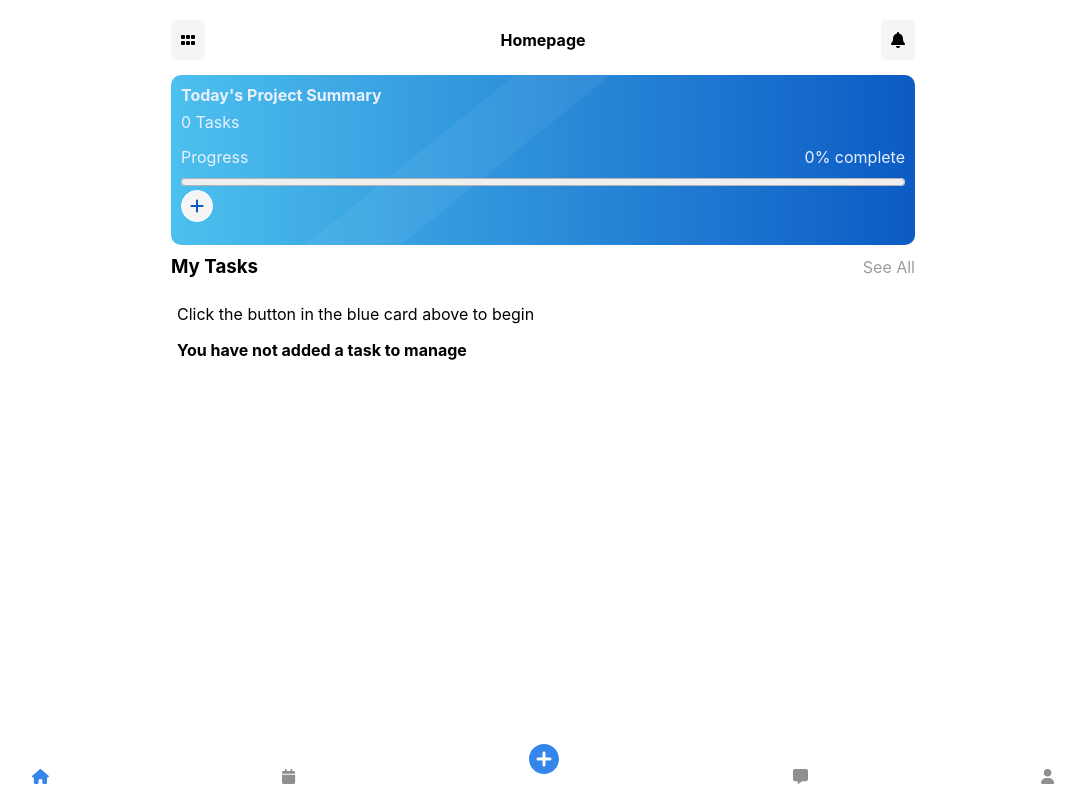
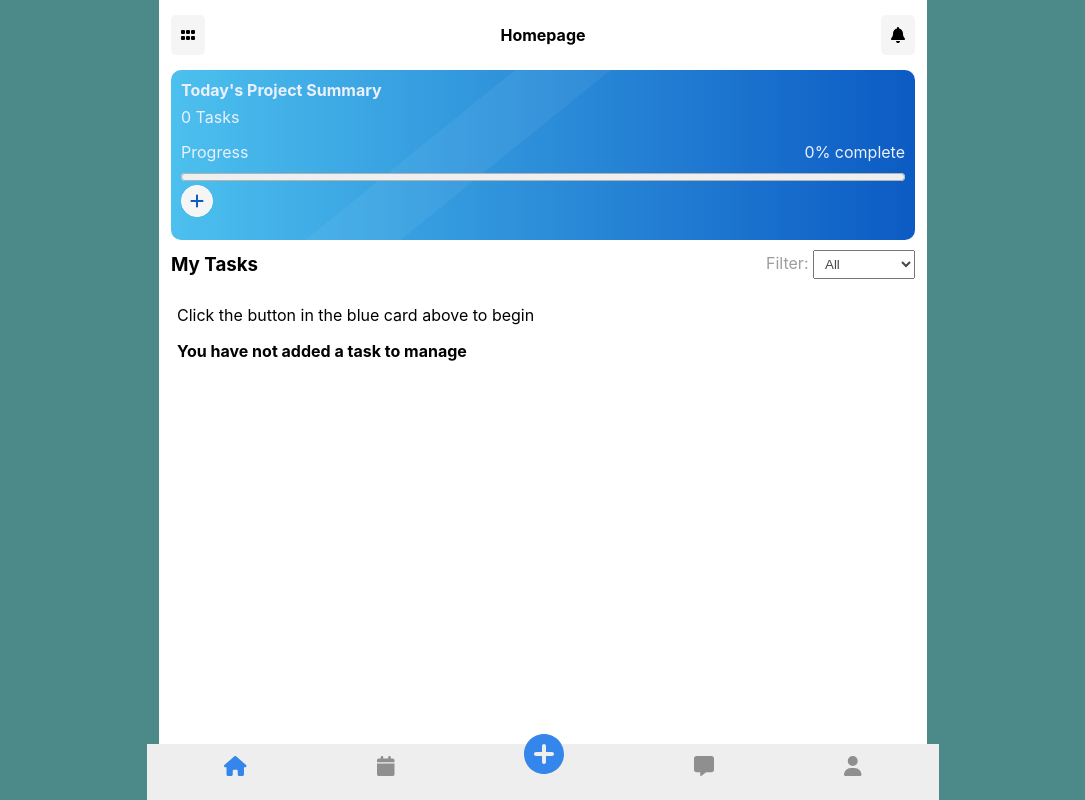
Before and after one commit to dimlaw7/Go-Task-Manager, a React (Create React App) app: page / in a window 1280 px wide. Both pictures are taken after a click on the button "Let's Start". Shown: the whole page, without its empty margins (97-1182 px from the left). Built offline with nearby package versions, Linux system fonts and the light colour scheme.

Commit message:
Finish touches to design responsiveness

```diff
--- a/src/components/Homepage.jsx
+++ b/src/components/Homepage.jsx
@@ -3,7 +3,6 @@ import { FontAwesomeIcon } from '@fortawesome/react-fontawesome';
 import { faHome, faCalendar,faMessage, faUser, faTrash, faEdit } from '@fortawesome/free-solid-svg-icons';
 import listIcon from './listIcon.svg';
 import newIcon from './addnew.svg';
-//import { Modalform } from './Modalform';
 import { Header } from "./Header";
 import { Datacard } from "./Datacard";
 import { Modalform } from "./Modalform";
@@ -13,12 +12,19 @@ const d = new Date(new Date().getTime() - (new Date().getTimezoneOffset() * 6000
 const todayIs = d.toJSON().slice(0, 10);
 console.log(d.toJSON());
 const timeIs = d.toJSON().slice(11, 16);
+
 const initialTodos = () => {
     const getTodos = window.localStorage.getItem('initialTodos');
     if (getTodos) {
         return JSON.parse(getTodos)
     }
     return [];
+}
+
+const FILTER_MAP = {//Object to filter todos
+    All: () => true,
+    Incomplete: (todo) => !todo.status,
+    Complete: (todo) => todo.status,
 }
 
 const reducer = (state, action) => {
@@ -39,12 +45,15 @@ const reducer = (state, action) => {
             window.localStorage.setItem('initialTodos',JSON.stringify(action.payload));
             return [...action.payload];
         case 'toggle-check':
-            return state.map((todo,index) =>  action.payload.id === index ? {
+            const toggledArr = state.map((todo,index) =>  action.payload.id === index
+                ? {
                     ...todo,
                     status: !todo.status
                 }
                 : { ...todo }
             )
+            window.localStorage.setItem('initialTodos',JSON.stringify(toggledArr));
+            return toggledArr;
         default:
             return state;
     }
@@ -57,7 +66,9 @@ const Homepage = () => {
     const [taskTime, setTaskTime] = useState(timeIs);
     const [taskTimeEnd, setTaskTimeEnd] = useState(timeIs);
     const [taskStatus, setTaskStatus] = useState('Incomplete');
+    const [filter, setFilter] = useState('All');
     const [todos, dispatch] = useReducer(reducer, initialTodos());
+
     const modalProps = {
         taskTitle,
         setTaskTitle,
@@ -74,6 +85,7 @@ const Homepage = () => {
         setModal,
         todos,
     }
+
     function handleDelete(e, index) {
         e.preventDefault();
         dispatch({
@@ -83,11 +95,13 @@ const Homepage = () => {
             }
         })
     }
+
     function handleEdit(e, todo, index) {
         e.preventDefault();
         setModal({type: 'edit-task', display: true, id: index});
         setTaskTitle(todo.title);
     }
+
     return (
         <>
             <Header />
@@ -97,14 +111,18 @@ const Homepage = () => {
                 <section className='tasks'>
                     <div className='info'>
                         <h3 className='title'>My Tasks</h3>
-                        <span className='aside'>See All</span>
+                        <span className='aside'>
+                            <label htmlFor="sort-todo">Filter:   </label>
+                            <select className='sort-todo' onChange={(e) => {setFilter(e.target.value)}}>
+                                <option value="All">All</option>
+                                <option value="Complete">Complete</option>
+                                <option value="Incomplete">Incomplete</option>
+                            </select>
+                        </span>
                     </div>
                     <div className='container'>
                         <ul className='task-list'>
-                            {todos.length ? todos.map((todo,index) => {
-                                //I used the equation in the KEY/ID below to undo the
-                                //effect of reverse() method on the index of the array
-                               // const realIndex = -(index - (todos.length-1));
+                            {todos.length ? todos.filter(FILTER_MAP[filter]).map((todo,index) => {
                                 return (
                                 <li key={index} id={index}>
                                     <input type="checkbox" name="toggle-check" onChange={() => dispatch({type: 'toggle-check', payload:{id: index}})} checked={todo.status}/>
@@ -122,8 +140,7 @@ const Homepage = () => {
                                         <FontAwesomeIcon icon={faEdit}/>
                                     </div>
                                 </li>
-                            )})
-                            :
+                            )}) :
                             (
                                 <>
                                     <br/><br/>
--- a/src/index.css
+++ b/src/index.css
@@ -20,6 +20,7 @@ body {
   body {
     max-width: 768px;
     margin: 0 auto;
+    background: #4c8989;
   }
 }
 
@@ -65,7 +66,7 @@ section.hero {
 
 /*Homepage component css*/
 header {
-  margin-top: 20px;
+  padding-top: 15px;
 }
 
 header nav {
@@ -224,6 +225,12 @@ section.tasks {
   color: #9d9d9d;
 }
 
+.tasks .sort-todo {
+  outline: none;
+  padding: 5px 7px;
+  color: #4b4444;
+}
+
 ul.task-list {
   display: flex;
   flex-direction: column-reverse;
@@ -277,12 +284,42 @@ footer {
   padding: 12px 12px 0;
 }
 
+
 footer > * {
   flex-grow: 1;
   text-align: center;
+  cursor: not-allowed;
+}
+
+footer svg {
+  height: 15px !important;
 }
 
 footer .add-task {
   position: relative;
   bottom: 22px;
+  cursor: pointer;
 }
+
+
+@media screen and (min-width: 768px) {
+  footer {
+    max-width: 768px;
+    margin: 0 auto;
+    background-color: #EFEEEE;
+  }
+  footer svg {
+    height: 20px !important;
+  }
+  footer .add-task img{
+    width: 40px !important;
+  }
+  .modal-form {
+    max-width: 768px;
+    margin: 0 auto;
+  }
+  #root {
+    background: #ffffff;
+    min-height: 100vh;
+  }
+}
```
Also changed, not shown: src/components/Splashscreen.css (added, +20 -0 lines).
